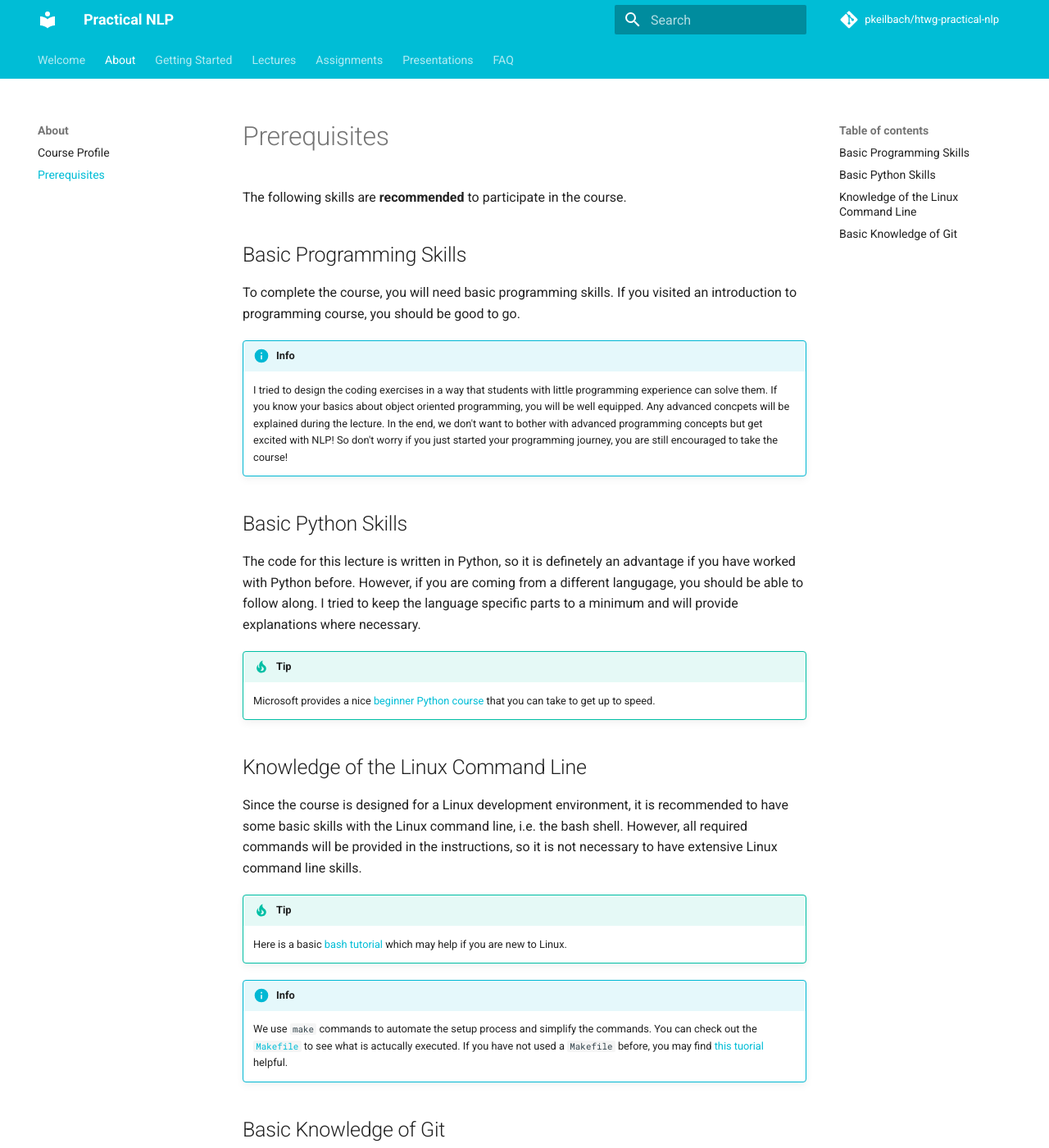
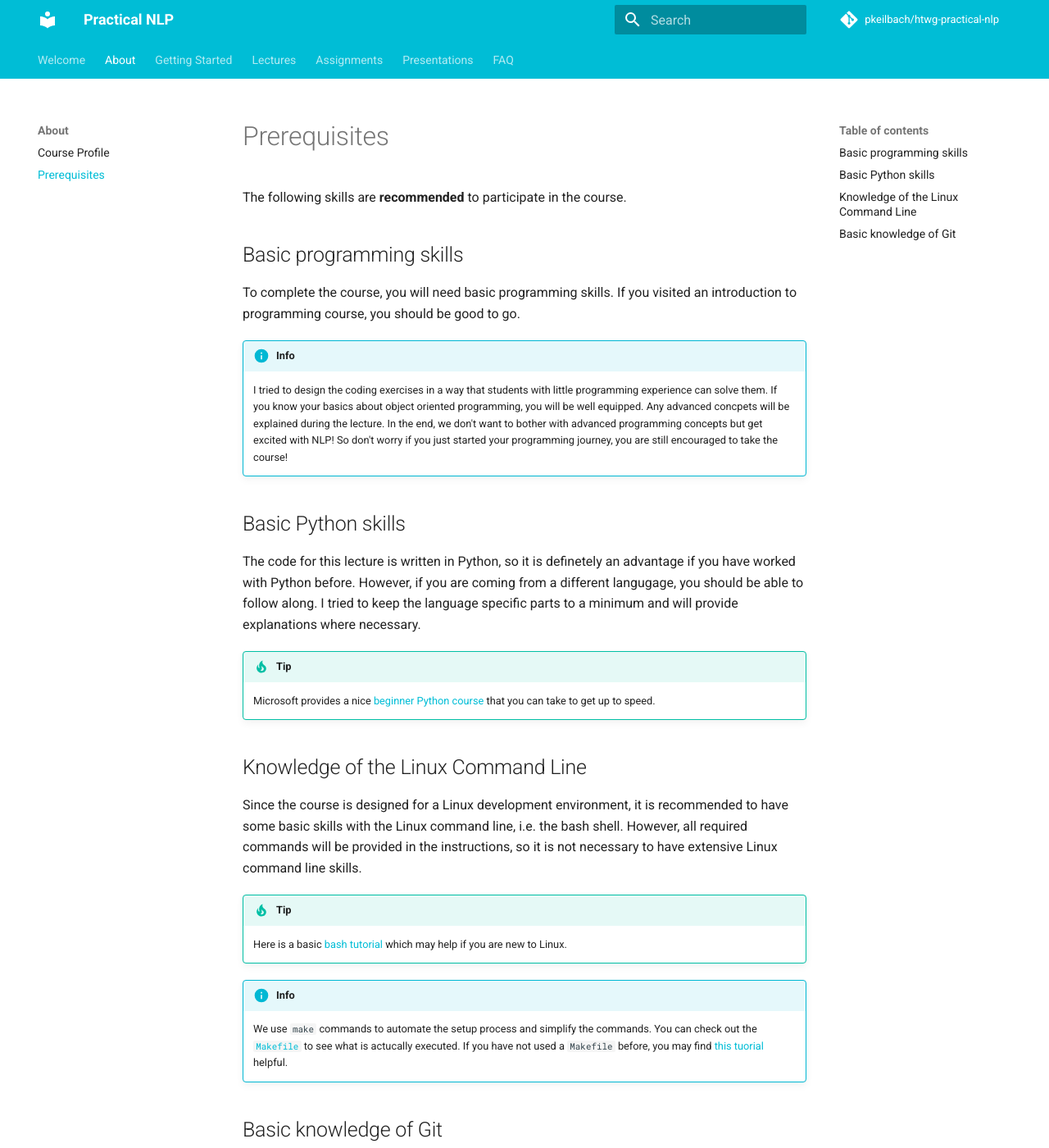
Before and after one commit to pkeilbach/htwg-practical-nlp, an MkDocs documentation site: the page built from docs/about/prerequisites.md, in a window 1280 px wide and 1400 px high. Shown: the whole window at 82% size. Built offline with MkDocs 1.6.1 and Material for MkDocs 9.7.7, drawn with Linux system fonts in a browser that asks for light colours; comment, search, counter and statistics services are not loaded.

```diff
--- a/docs/about/prerequisites.md
+++ b/docs/about/prerequisites.md
@@ -2,7 +2,7 @@
 
 The following skills are **recommended** to participate in the course.
 
-## Basic Programming Skills
+## Basic programming skills
 
 To complete the course, you will need basic programming skills.
 If you visited an introduction to programming course, you should be good to go.
@@ -15,7 +15,7 @@ If you visited an introduction to programming course, you should be good to go.
     In the end, we don't want to bother with advanced programming concepts but get excited with NLP!
     So don't worry if you just started your programming journey, you are still encouraged to take the course!
 
-## Basic Python Skills
+## Basic Python skills
 
 The code for this lecture is written in Python, so it is definetely an advantage if you have worked with Python before.
 However, if you are coming from a different langugage, you should be able to follow along.
@@ -38,7 +38,7 @@ However, all required commands will be provided in the instructions, so it is no
 
     We use `make` commands to automate the setup process and simplify the commands. You can check out the [`Makefile`](https://github.com/pkeilbach/htwg-practical-nlp/blob/main/Makefile) to see what is actucally executed. If you have not used a `Makefile` before, you may find [this tuorial](https://makefiletutorial.com/) helpful.
 
-## Basic Knowledge of Git
+## Basic knowledge of Git
 
 The course material is hosted on GitHub pages and you can access it through the browser.
 As for the assignments, you will need to clone the repository and set up the development environment.
```
